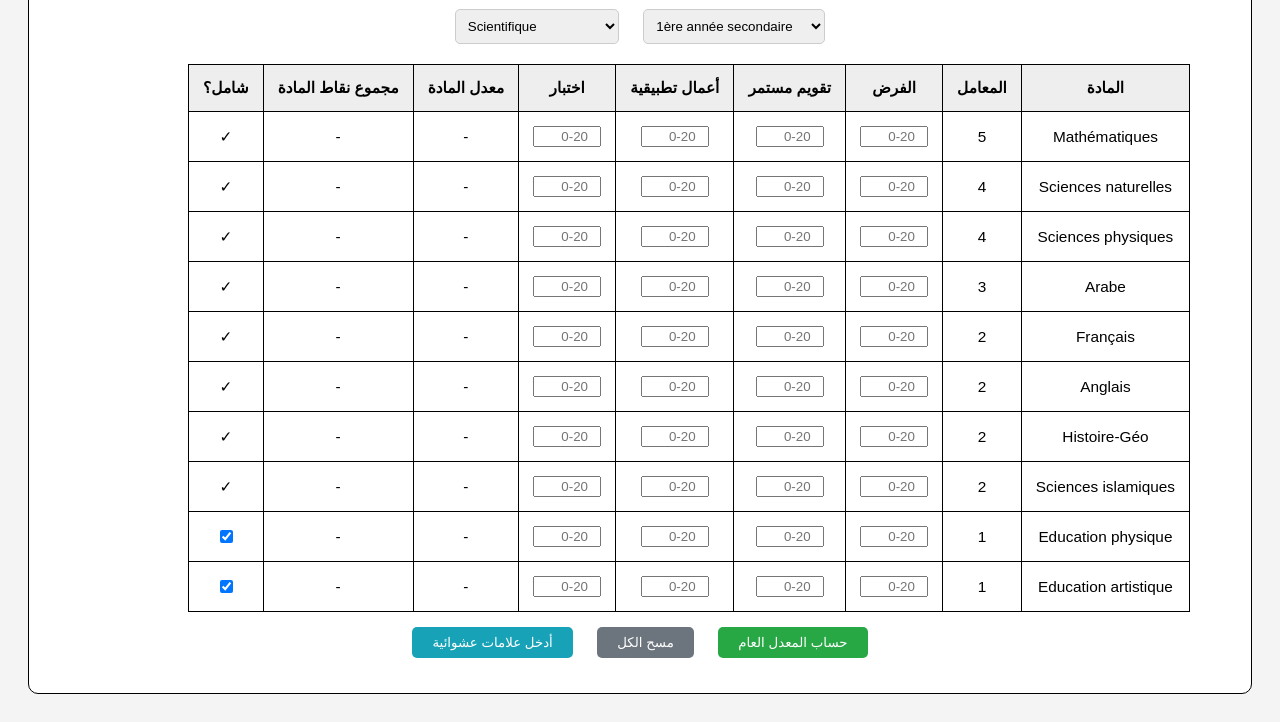
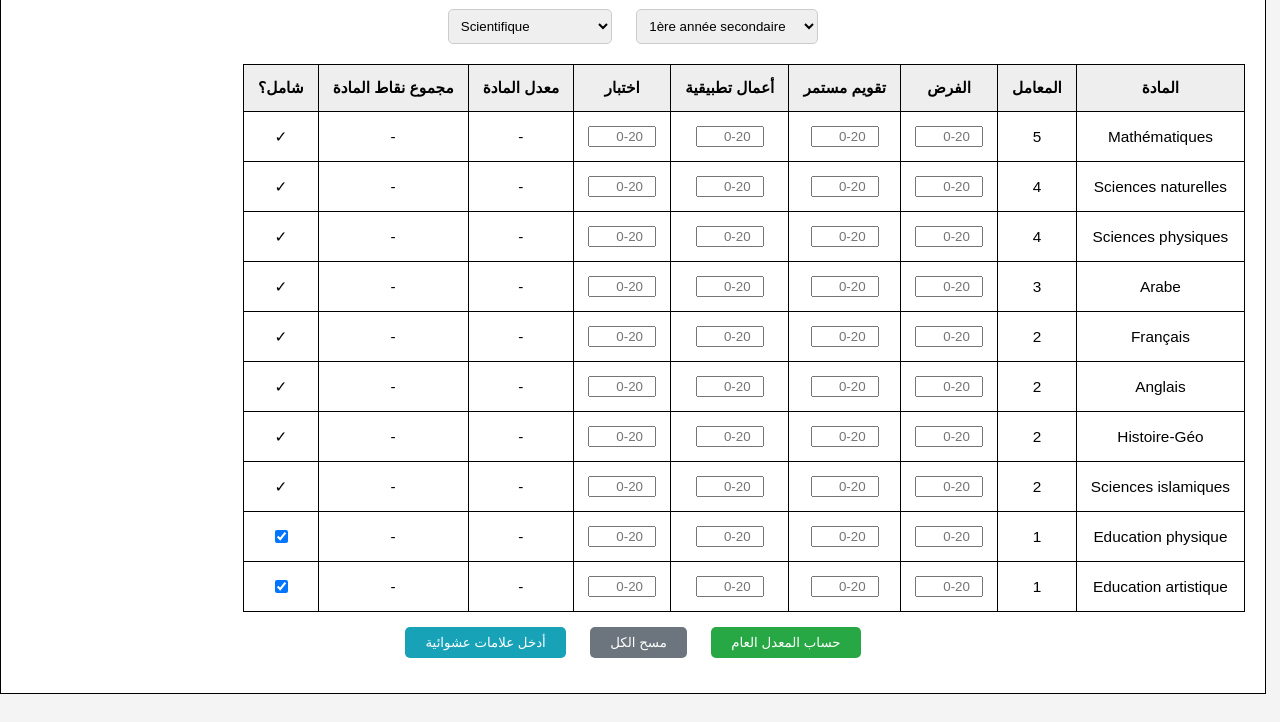
Before and after one commit to farouk24967/HIGH-school, a plain HTML site: page moyenne.html in a window 1280 px wide. Shown: the part 140-862 px from the top of the page. Drawn offline with Linux system fonts and the light colour scheme; a web font is replaced by a local one.

Commit message:
Update moyenne.html

```diff
--- a/moyenne.html
+++ b/moyenne.html
@@ -9,13 +9,13 @@
 <title>calculateur de notes</title>
 <style>
   body { font-family: 'Arial', sans-serif; background: #f4f4f4; padding: 20px; direction: rtl; }
-  .bulletin { max-width: 1200px; margin: auto; background: #fff; padding: clamp(14px, 3vw, 20px); border: 1px solid #000; border-radius: 10px; }
+  .bulletin { max-width: none; width: 100%; margin: auto; background: #fff; padding: clamp(14px, 3vw, 20px); border: 1px solid #000; border-radius: 0; }
   h1, h2 { text-align: center; margin: 8px 0 12px; }
   h1 { font-size: clamp(1.4rem, 3vw, 2rem); font-weight: 700; }
   h2 { font-size: clamp(1.2rem, 2.5vw, 1.6rem); }
   .info { display: flex; justify-content: space-between; margin-bottom: 20px; gap: 12px; flex-wrap: wrap; }
   .info div { width: 48%; }
-  table { width: min(100%, 1100px); border-collapse: collapse; margin: 10px auto; display: block; overflow-x: auto; }
+  table { width: 100%; border-collapse: collapse; margin: 10px auto; display: block; overflow-x: auto; }
   th, td { border: 1px solid #000; padding: clamp(8px, 1.6vw, 14px); text-align: center; white-space: nowrap; font-size: clamp(0.95rem, 1.2vw, 1.05rem); }
   th { background: #eee; }
   input[type=number] { width: 60px; max-width: 20vw; text-align: center; }
```
